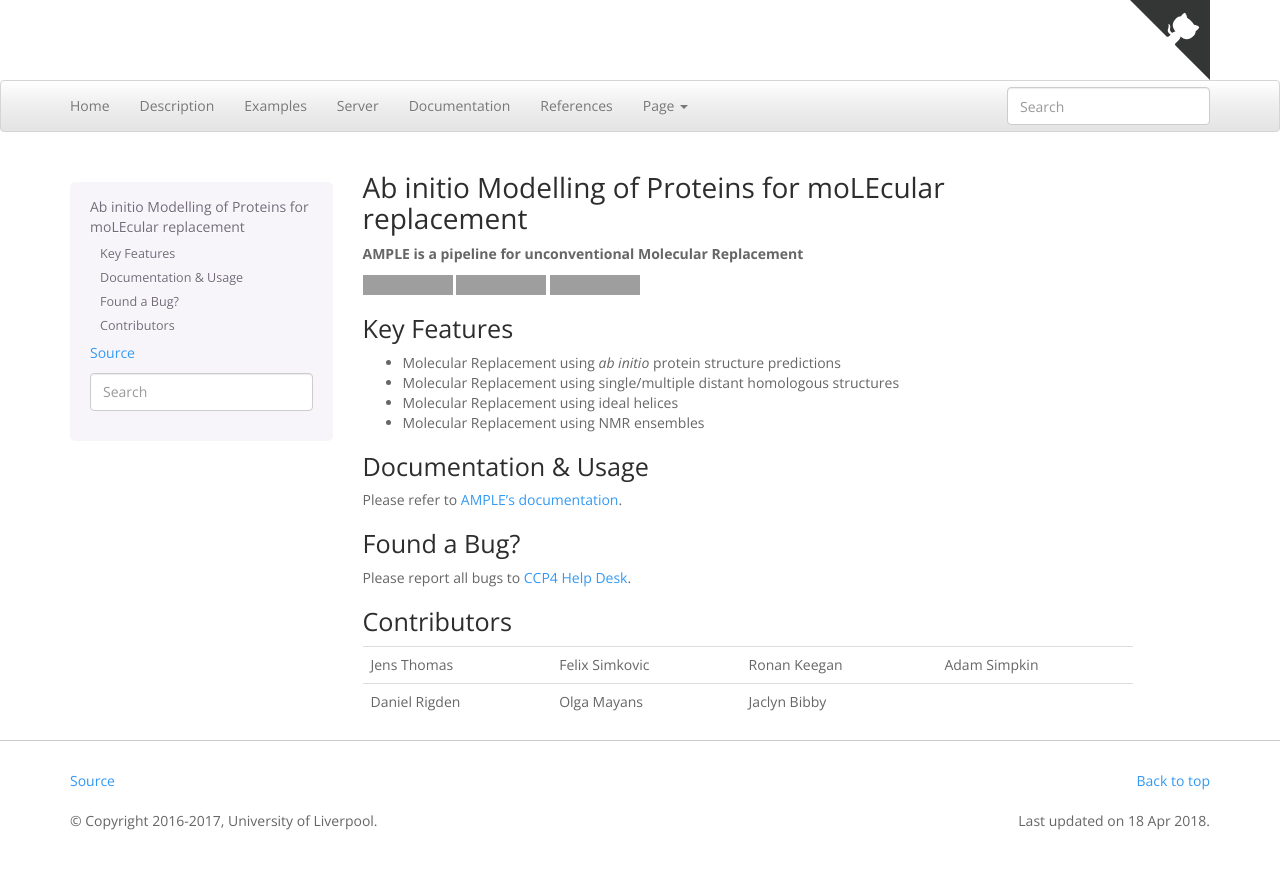
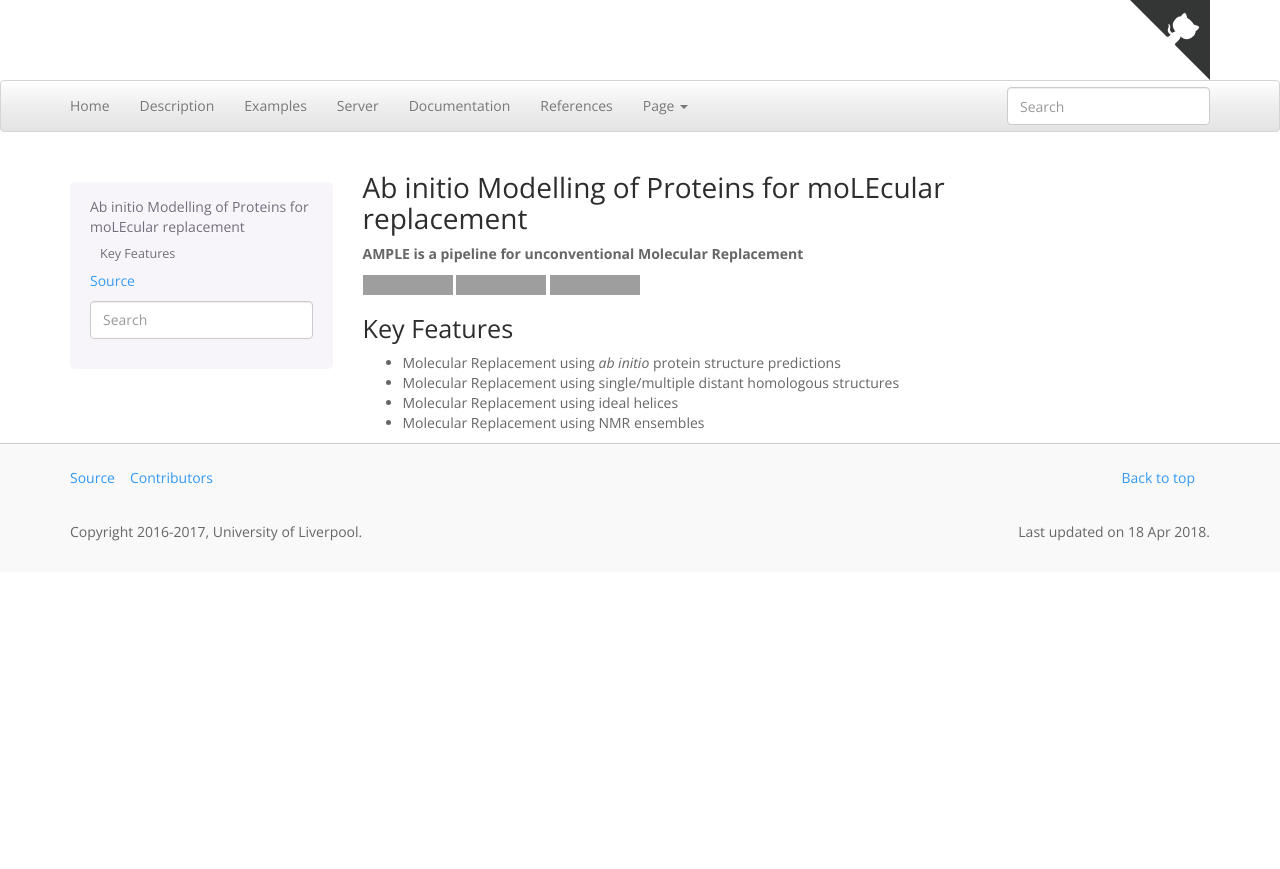
Before and after one commit to rigdenlab/ample, a Sphinx documentation site: the page built from docs/index.rst, in a window 1280 px wide. Shown: the top 869 px of the page. Built offline with Sphinx 7.4.7, drawn with Linux system fonts in a browser that asks for light colours; grey boxes are pictures that could not be loaded.

Commit message:
updated layout and look of webpage and README

```diff
--- a/README.rst
+++ b/README.rst
@@ -26,24 +26,3 @@ Key Features
 - Molecular Replacement using single/multiple distant homologous structures
 - Molecular Replacement using ideal helices
 - Molecular Replacement using NMR ensembles
-
-Documentation & Usage
-+++++++++++++++++++++
-
-Please refer to `AMPLE's documentation <http://ample.readthedocs.io/en/latest/>`_.
-
-Found a Bug?
-++++++++++++
-
-Please report all bugs to `CCP4 Help Desk <ccp4@stfc.ac.uk>`_.
-
-Contributors
-++++++++++++
-
-.. table::
-   :widths: auto
-
-   =============================  =============================  =============================  =============================
-   Jens Thomas                    Felix Simkovic                 Ronan Keegan                   Adam Simpkin
-   Daniel Rigden                  Olga Mayans                    Jaclyn Bibby
-   =============================  =============================  =============================  =============================
--- a/docs/_static/custom.css
+++ b/docs/_static/custom.css
@@ -1,3 +1,4 @@
+
 /*
  * Custom CSS file extending the Bootswatch theme
  * All CSS elements are based on bootstrap 3.3.6
@@ -49,36 +50,19 @@ padding: 15px 30px 15px 0px;
     visibility: hidden;
 }
 
+.logo {
+    padding: 15px 0;
+    width: 40%;
+}
+
 /* https://sphinx-argparse.readthedocs.io/en/stable/misc.html */
 .wy-table-responsive table td {
     white-space: normal !important;
 }
+
 .wy-table-responsive {
     overflow: visible !important;
 }
-
-/* Amino acid colors */
-.ala {color: #882D17;}
-.cys {color: #F3C300;}
-.asp {color: #875692;}
-.glu {color: #F38400;}
-.phe {color: #A1CAF1;}
-.gly {color: #BE0032;}
-.his {color: #C2B280;}
-.ile {color: #848482;}
-.lys {color: #008856;}
-.leu {color: #E68FAC;}
-.met {color: #0067A5;}
-.asn {color: #F99379;}
-.pro {color: #604E97;}
-.gln {color: #F6A600;}
-.arg {color: #B3446C;}
-.ser {color: #DCD300;}
-.thr {color: #8DB600;}
-.val {color: #654522;}
-.trp {color: #E25822;}
-.tyr {color: #2B3D26;}
-.unk {color: #000000;}
 
 .btn-example, .btn-reference a:link {color: #ffffff;}
 .btn-example, .btn-reference a:visited {color: #ffffff;}
@@ -102,6 +86,7 @@ filter: progid:DXImageTransform.Microsoft.gradient(startColorstr='#ff6d7070', en
             filter: none;
     border: 1px solid #3a3c3d;
 }
+
 .btn-default:hover {
     background-image: -webkit-linear-gradient(#6d7070, #2b2d2d 50%, #2b2d2d);
     background-image: -o-linear-gradient(#6d7070, #2b2d2d 50%, #2b2d2d);
@@ -113,6 +98,7 @@ filter: progid:DXImageTransform.Microsoft.gradient(startColorstr='#ff6d7070', en
             filter: none;
     border: 1px solid #3a3c3d;
 }
+
 .btn-primary {
     background-image: -webkit-linear-gradient(#0475c1, #58499f 50%, #58499f);
     background-image: -o-linear-gradient(#0475c1, #58499f 50%, #58499f);
@@ -124,6 +110,7 @@ filter: progid:DXImageTransform.Microsoft.gradient(startColorstr='#ff0475c1', en
             filter: none;
     border: 1px solid #58499f;
 }
+
 .btn-primary:hover {
     background-image: -webkit-linear-gradient(#0475c1, #423777 50%, #423777);
     background-image: -o-linear-gradient(#0475c1, #423777 50%, #423777);
@@ -135,3 +122,33 @@ filter: progid:DXImageTransform.Microsoft.gradient(startColorstr='#ff0475c1', en
             filter: none;
     border: 1px solid #58499f;
 }
+
+footer {
+    background: #f9f9f9;
+    padding: 20px 0;
+}
+
+.footer-links {
+    line-height: 48px;
+}
+
+.footer-links ul {
+    margin: 0;
+    padding: 0;
+    list-style: none;
+}
+
+.footer-links-left li {
+    float: left;
+}
+
+.footer-links-right li {
+    float: right;
+}
+
+.footer-links li a {
+    margin-right: 15px;
+    transition: all 0.3s ease-in-out;
+    -webkit-transition: all 0.3s ease-in-out;
+    -moz-transition: all 0.3s ease-in-out;
+}
--- a/docs/_templates/layout.html
+++ b/docs/_templates/layout.html
@@ -5,7 +5,9 @@
   <div class="container">
     <div class="pageheader">
         {%- if logo %}
-        <a href="{{ pathto('index') }}"><img style="padding-top:15px; padding-bottom:15px; width:40%" src="{{ pathto('_static/' + logo, 1) }}"></a>
+        <a href="{{ pathto('index') }}">
+            <img class="logo" src="{{ pathto('_static/' + logo, 1) }}">
+        </a>
         {%- endif %}
 
         {%- if github_url %}
@@ -19,33 +21,46 @@
 
 {%- block footer %}
 <footer class="footer">
-    <br/>
     <div class="container">
-      <p class="pull-right">
-          <a href="#">Back to top</a>
+        <div class="row">
+            <div class="col-lg-6 col-sm-6 col-xs-12">
+                <div class="footer-links footer-links-left">
+                    <ul>
                         {% if theme_source_link_position == "footer" %}
-          <br/>
-          {% include "sourcelink.html" %}
+                        <li>{% include "sourcelink.html" %}</li>
                         {% endif %}
+                        <li><a href="contrib.html">Contributors</a></li>
+                    </ul>
+                </div>
+            </div>
+            <div class="col-lg-6 col-sm-6 col-xs-12">
+                <div class="footer-links footer-links-right">
+                    <ul>
+                        <li><a href="#">Back to top</a></li>
+                    </ul>
+               </div>
+            </div>
+        </div>
+        <div class="row" style="padding-top: 20px">
+            <div class="col-lg-6 col-sm-6 col-xs-12">
+                {%- if show_copyright %}
+                    <p class="text-xs-center text-left">
+                        {%- if hasdoc('copyright') %}
+                            {% trans path=pathto('copyright'), copyright=copyright|e %}<a href="{{ path }}">Copyright</a> {{ copyright }}.{% endtrans %}<br/>
+                        {%- else %}
+                            {% trans copyright=copyright|e %}Copyright {{ copyright }}.{% endtrans %}
+                        {%- endif %}
                     </p>
-      <div style="padding: 10px 0px">
-          <div style="width:50%; float:left">
-            {%- if show_copyright %}
-              {%- if hasdoc('copyright') %}
-                {% trans path=pathto('copyright'), copyright=copyright|e %}&copy; <a href="{{ path }}">Copyright</a> {{ copyright }}.{% endtrans %}<br/>
-              {%- else %}
-                {% trans copyright=copyright|e %}&copy; Copyright {{ copyright }}.{% endtrans %}
-              {%- endif %}
                 {%- endif %}
             </div>
-          <div style="width:50%; float:left; text-align:right">
+            <div class="col-lg-6 col-sm-6 col-xs-12">
                 {%- if last_updated %}
+                    <p class="text-xs-center text-right">
                     {% trans last_updated=last_updated|e %}Last updated on {{ last_updated }}.{% endtrans %}
+                    </p>
                 {%- endif %}
             </div>
         </div>
     </div>
-    <br/>
-    <br/>
 </footer>
 {%- endblock %}
```
Lines whose indentation alone changed are shown as unchanged.
